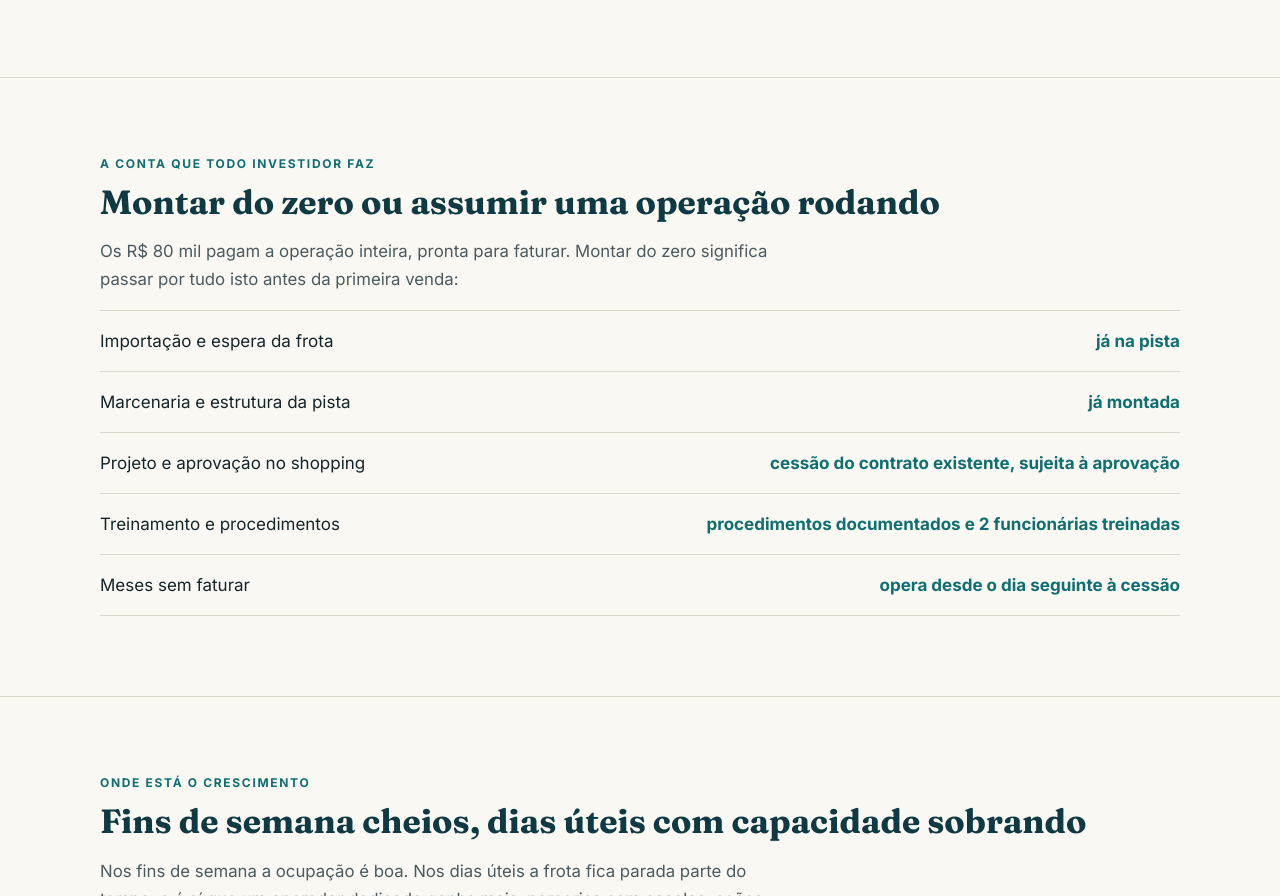
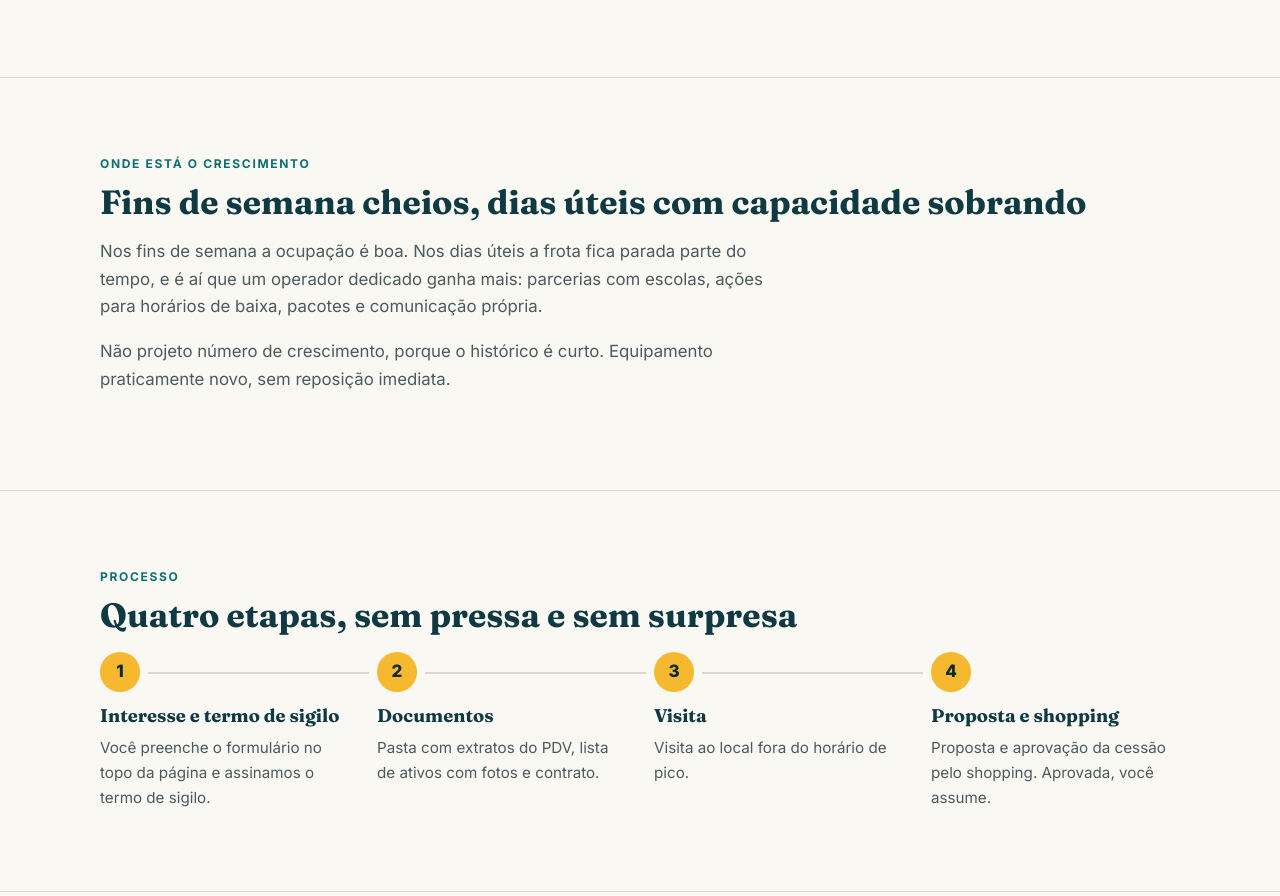
Before and after one commit to brunofreitasbm-web/franquia-chocolates-belem, a plain HTML site: page circuito/index.html in a window 1280 px wide. Shown: the part 3446-4342 px from the top of the page. Drawn offline with Linux system fonts and the light colour scheme.

Commit message:
feat: remove seção Montar do zero x assumir da landing do circuito
Co-Authored-By: Claude Sonnet 5.5 <noreply@anthropic.com>
Claude-Session: https://claude.ai/code/session_017CkKxD3f3y8NacZGNLNyWv

```diff
--- a/circuito/index.html
+++ b/circuito/index.html
@@ -151,21 +151,6 @@
   </div>
 </section>
 
-<section id="comparar">
-  <div class="wrap">
-    <span class="eyebrow">A conta que todo investidor faz</span>
-    <h2>Montar do zero ou assumir uma operação rodando</h2>
-    <p class="lead-p">Os R$ 80 mil pagam a operação inteira, pronta para faturar. Montar do zero significa passar por tudo isto antes da primeira venda:</p>
-    <ul class="avoid">
-      <li>Importação e espera da frota<span>já na pista</span></li>
-      <li>Marcenaria e estrutura da pista<span>já montada</span></li>
-      <li>Projeto e aprovação no shopping<span>cessão do contrato existente, sujeita à aprovação</span></li>
-      <li>Treinamento e procedimentos<span>procedimentos documentados e 2 funcionárias treinadas</span></li>
-      <li>Meses sem faturar<span>opera desde o dia seguinte à cessão</span></li>
-    </ul>
-  </div>
-</section>
-
 <section id="crescimento">
   <div class="wrap">
     <span class="eyebrow">Onde está o crescimento</span>
--- a/circuito/style.css
+++ b/circuito/style.css
@@ -72,10 +72,6 @@ ul.ticks.no li::before{content:"\2715";color:var(--rosa)}
 .gallery .cap h3{margin-bottom:.4em}
 .gallery .cap p{color:var(--ink-soft);margin:0}
 
-/* Comparativo */
-.avoid{list-style:none;margin:0;padding:0;border-top:1px solid var(--line)}
-.avoid li{display:grid;grid-template-columns:1fr auto;gap:16px;padding:16px 0;border-bottom:1px solid var(--line)}
-.avoid li span{color:var(--turq);font-weight:700;text-align:right}
 
 /* Processo em linha */
 .steps{counter-reset:s;list-style:none;padding:0;margin:0;display:grid;gap:28px;grid-template-columns:repeat(4,1fr);position:relative}
@@ -118,7 +114,7 @@ footer b{color:var(--white)}
   .steps li::before{position:absolute;left:0;top:0;margin:0}
   .steps li:not(:last-child)::after{top:44px;left:19px;right:auto;width:2px;height:calc(100% - 22px)}
 }
-@media (max-width:520px){header.top b{font-size:.9rem}.avoid li{grid-template-columns:1fr}.avoid li span{text-align:left}}
+@media (max-width:520px){header.top b{font-size:.9rem}}
 @media (prefers-reduced-motion:reduce){html{scroll-behavior:auto}.btn{transition:none}}
 [hidden]{display:none!important}
 .hero .form-card .note{color:var(--ink-soft)}
```
Also changed, not shown: 1 other file.
